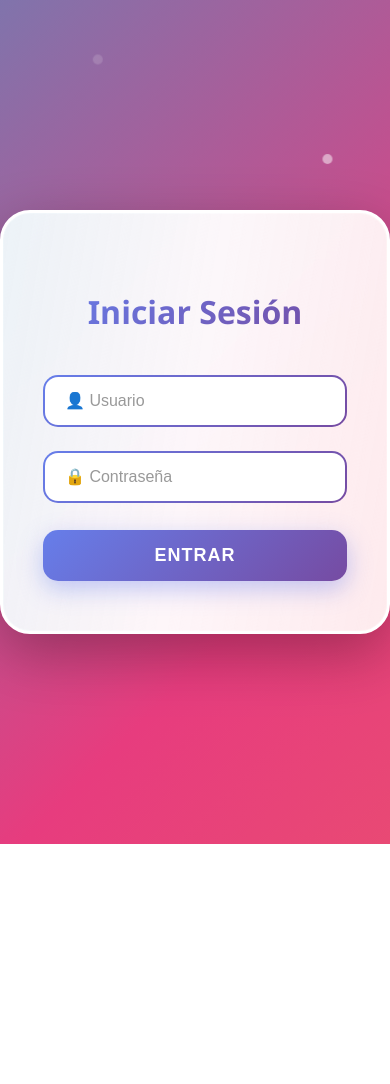
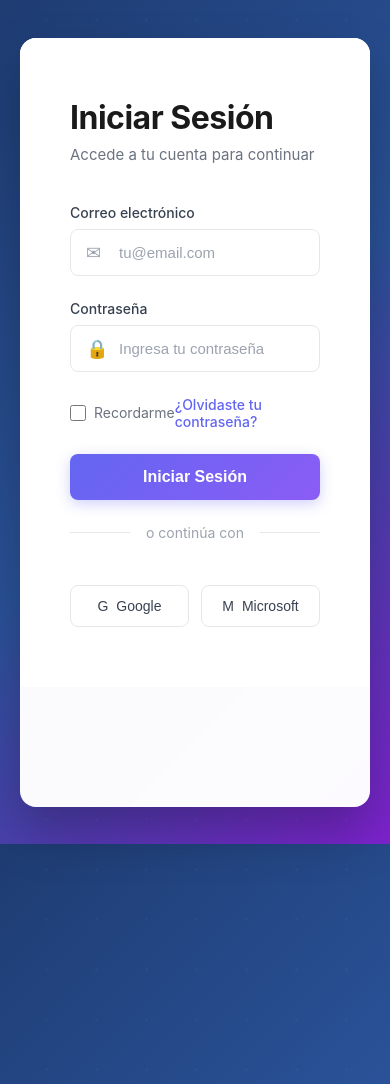
Before and after one commit to EdisonM12/Proyecto_django, a Django app: page / in a window 390 px wide; the page is wider, and only the part inside the window is pictured. Shown: the top 1084 px of that part. Before the commit the page ends 844 px from the top of that part, so only its background shows below. Run offline with Django 5.2, Linux system fonts and the light colour scheme.

Commit message:
login terminado

```diff
--- a/Proyecto/app/templates/login.html
+++ b/Proyecto/app/templates/login.html
@@ -3,352 +3,539 @@
 <head>
   <meta charset="UTF-8">
   <meta name="viewport" content="width=device-width, initial-scale=1.0">
-  <title>Login Animado</title>
+  <title>Sistema de Autenticación</title>
   <style>
+    * {
+      margin: 0;
+      padding: 0;
+      box-sizing: border-box;
+    }
+
     body {
-      background: linear-gradient(-45deg, #ee7752, #e73c7e, #23a6d5, #23d5ab);
-      background-size: 400% 400%;
+      background: linear-gradient(135deg, #1e3c72 0%, #2a5298 50%, #7e22ce 100%);
       min-height: 100vh;
       display: flex;
       justify-content: center;
       align-items: center;
-      animation: gradientBG 15s ease infinite;
-      overflow: hidden;
-      margin: 0;
-      font-family: 'Segoe UI', Tahoma, Geneva, Verdana, sans-serif;
-    }
-
-    @keyframes gradientBG {
-      0% { background-position: 0% 50%; }
-      50% { background-position: 100% 50%; }
-      100% { background-position: 0% 50%; }
-    }
-
-    /* Contenedor de texto de bienvenida */
-    .welcome-text {
-      position: absolute;
-      text-align: center;
-      animation: fadeOut 1s ease 3s forwards;
-    }
-
-    .welcome-text h1 {
-      font-size: 80px;
-      color: #fff;
-      margin: 0;
-      text-shadow: 0 0 30px rgba(255, 255, 255, 0.8),
-                   0 0 60px rgba(255, 255, 255, 0.6),
-                   0 5px 15px rgba(0, 0, 0, 0.3);
-      font-weight: 800;
-      letter-spacing: 5px;
-    }
-
-    /* Animación de cada letra con colores diferentes */
-    .welcome-text h1 span {
-      display: inline-block;
-      opacity: 0;
-      animation: letterPop 0.6s cubic-bezier(0.68, -0.55, 0.265, 1.55) forwards;
-    }
-
-    .welcome-text h1 span:nth-child(1) {
-      animation-delay: 0.1s;
-      color: #ff6b6b;
-    }
-    .welcome-text h1 span:nth-child(2) {
-      animation-delay: 0.2s;
-      color: #ffd93d;
-    }
-    .welcome-text h1 span:nth-child(3) {
-      animation-delay: 0.3s;
-      color: #6bcf7f;
-    }
-    .welcome-text h1 span:nth-child(4) {
-      animation-delay: 0.4s;
-      color: #4ecdc4;
-    }
-    .welcome-text h1 span:nth-child(5) {
-      animation-delay: 0.5s;
-      color: #45b7d1;
-    }
-    .welcome-text h1 span:nth-child(6) {
-      animation-delay: 0.6s;
-      color: #a55eea;
-    }
-    .welcome-text h1 span:nth-child(7) {
-      animation-delay: 0.7s;
-      color: #fc5c65;
-    }
-    .welcome-text h1 span:nth-child(8) {
-      animation-delay: 0.8s;
-      color: #fed330;
-    }
-    .welcome-text h1 span:nth-child(9) {
-      animation-delay: 0.9s;
-      color: #26de81;
-    }
-    .welcome-text h1 span:nth-child(10) {
-      animation-delay: 1s;
-      color: #fd79a8;
-    }
-
-    @keyframes letterPop {
-      0% {
-        opacity: 0;
-        transform: translateY(-100px) rotate(-180deg) scale(0);
-      }
-      60% {
-        transform: translateY(10px) rotate(10deg) scale(1.3);
-      }
-      100% {
-        opacity: 1;
-        transform: translateY(0) rotate(0) scale(1);
-      }
-    }
-
-    @keyframes fadeOut {
-      to {
-        opacity: 0;
-        transform: scale(1.5);
-        filter: blur(10px);
-        pointer-events: none;
-      }
-    }
-
-    /* Contenedor del login */
-    .login-container {
-      background: rgba(255, 255, 255, 0.95);
-      backdrop-filter: blur(20px);
-      -webkit-backdrop-filter: blur(20px);
-      border: 3px solid rgba(255, 255, 255, 1);
-      padding: 50px 40px;
-      border-radius: 30px;
-      box-shadow: 0 20px 60px rgba(0, 0, 0, 0.3),
-                  0 0 0 1px rgba(255, 255, 255, 0.5) inset;
-      width: 340px;
-      text-align: center;
-      opacity: 0;
-      animation: showLogin 0.8s cubic-bezier(0.68, -0.55, 0.265, 1.55) 3.5s forwards;
+      font-family: 'Inter', 'Segoe UI', system-ui, -apple-system, sans-serif;
+      padding: 20px;
       position: relative;
       overflow: hidden;
     }
 
-    /* Efecto de brillo animado en el fondo del login */
-    .login-container::before {
+    /* Efecto de fondo animado sutil */
+    body::before {
       content: '';
       position: absolute;
-      top: -50%;
-      left: -50%;
       width: 200%;
       height: 200%;
-      background: linear-gradient(
-        45deg,
-        transparent,
-        rgba(255, 107, 107, 0.1),
-        transparent,
-        rgba(69, 183, 209, 0.1),
-        transparent
-      );
-      animation: rotateBg 4s linear infinite;
-      z-index: 0;
+      background: radial-gradient(circle, rgba(255,255,255,0.05) 1px, transparent 1px);
+      background-size: 50px 50px;
+      animation: backgroundMove 20s linear infinite;
     }
 
-    @keyframes rotateBg {
-      0% { transform: rotate(0deg); }
-      100% { transform: rotate(360deg); }
+    @keyframes backgroundMove {
+      0% { transform: translate(0, 0); }
+      100% { transform: translate(50px, 50px); }
     }
 
-    .login-container > * {
+    /* Contenedor principal */
+    .auth-container {
       position: relative;
+      width: 100%;
+      max-width: 1000px;
+      height: 600px;
+      background: rgba(255, 255, 255, 0.98);
+      border-radius: 16px;
+      box-shadow: 0 25px 50px rgba(0, 0, 0, 0.25);
+      overflow: hidden;
       z-index: 1;
     }
 
-    @keyframes showLogin {
-      0% {
-        opacity: 0;
-        transform: translateY(-100px) scale(0.5) rotate(-10deg);
-      }
-      100% {
-        opacity: 1;
-        transform: translateY(0) scale(1) rotate(0deg);
-      }
+    /* Contenedores de formularios */
+    .form-container {
+      position: absolute;
+      top: 0;
+      height: 100%;
+      width: 50%;
+      padding: 60px 50px;
+      display: flex;
+      flex-direction: column;
+      justify-content: center;
+      transition: all 0.7s cubic-bezier(0.68, -0.55, 0.265, 1.55);
+      background: white;
     }
 
-    .login-container h2 {
-      margin-bottom: 30px;
-      background: linear-gradient(135deg, #667eea 0%, #764ba2 100%);
-      -webkit-background-clip: text;
-      -webkit-text-fill-color: transparent;
-      background-clip: text;
-      font-size: 32px;
-      font-weight: 800;
-      opacity: 0;
-      animation: fadeInDown 0.6s ease 4s forwards;
+    .login-container {
+      left: 0;
+      z-index: 2;
     }
 
-    @keyframes fadeInDown {
-      0% {
-        opacity: 0;
-        transform: translateY(-30px);
-      }
-      100% {
-        opacity: 1;
-        transform: translateY(0);
-      }
+    .register-container {
+      left: 0;
+      opacity: 0;
+      z-index: 1;
     }
 
-    .login-container input {
-      width: 100%;
-      padding: 15px 20px;
-      margin: 12px 0;
-      border: 2px solid transparent;
-      border-radius: 15px;
-      outline: none;
-      background: linear-gradient(white, white) padding-box,
-                  linear-gradient(135deg, #667eea, #764ba2) border-box;
-      color: #333;
-      font-size: 16px;
-      transition: all 0.3s ease;
+    .auth-container.active .login-container {
+      transform: translateX(100%);
       opacity: 0;
-      animation: slideInLeft 0.6s ease forwards;
-      box-sizing: border-box;
+    }
+
+    .auth-container.active .register-container {
+      transform: translateX(100%);
+      opacity: 1;
+      z-index: 5;
+    }
+
+    .form-header {
+      margin-bottom: 40px;
+    }
+
+    .form-header h2 {
+      font-size: 32px;
+      font-weight: 700;
+      color: #1a1a1a;
+      margin-bottom: 8px;
+      letter-spacing: -0.5px;
+    }
+
+    .form-header p {
+      color: #6b7280;
+      font-size: 15px;
+      font-weight: 400;
+    }
+
+    /* Grupos de input */
+    .input-wrapper {
+      margin-bottom: 24px;
+    }
+
+    .input-wrapper label {
+      display: block;
+      margin-bottom: 8px;
+      color: #374151;
+      font-size: 14px;
       font-weight: 500;
     }
 
-    .login-container input:nth-of-type(1) {
-      animation-delay: 4.2s;
+    .input-group {
+      position: relative;
     }
 
-    .login-container input:nth-of-type(2) {
-      animation-delay: 4.4s;
+    .input-icon {
+      position: absolute;
+      left: 16px;
+      top: 50%;
+      transform: translateY(-50%);
+      color: #9ca3af;
+      font-size: 18px;
     }
 
-    @keyframes slideInLeft {
-      0% {
-        opacity: 0;
-        transform: translateX(-50px);
-      }
-      100% {
-        opacity: 1;
-        transform: translateX(0);
-      }
+    .input-group input {
+      width: 100%;
+      padding: 14px 16px 14px 48px;
+      border: 1.5px solid #e5e7eb;
+      border-radius: 8px;
+      font-size: 15px;
+      color: #1f2937;
+      background: #ffffff;
+      transition: all 0.3s ease;
+      font-weight: 400;
     }
 
-    .login-container input::placeholder {
-      color: #999;
+    .input-group input:focus {
+      outline: none;
+      border-color: #6366f1;
+      background: #fafbff;
+      box-shadow: 0 0 0 3px rgba(99, 102, 241, 0.1);
     }
 
-    .login-container input:focus {
-      background: linear-gradient(#f8f9ff, #f8f9ff) padding-box,
-                  linear-gradient(135deg, #667eea, #764ba2) border-box;
-      transform: translateY(-3px);
-      box-shadow: 0 8px 25px rgba(102, 126, 234, 0.3);
+    .input-group input::placeholder {
+      color: #9ca3af;
     }
 
-    .login-container button {
+    /* Opciones adicionales */
+    .form-options {
+      display: flex;
+      justify-content: space-between;
+      align-items: center;
+      margin-bottom: 24px;
+      font-size: 14px;
+    }
+
+    .remember-me {
+      display: flex;
+      align-items: center;
+      gap: 8px;
+      color: #6b7280;
+    }
+
+    .remember-me input[type="checkbox"] {
+      width: 16px;
+      height: 16px;
+      cursor: pointer;
+    }
+
+    .forgot-link {
+      color: #6366f1;
+      text-decoration: none;
+      font-weight: 500;
+      transition: color 0.3s;
+    }
+
+    .forgot-link:hover {
+      color: #4f46e5;
+    }
+
+    /* Botones */
+    .btn-primary {
       width: 100%;
-      padding: 15px;
-      margin-top: 15px;
+      padding: 14px;
+      background: linear-gradient(135deg, #6366f1 0%, #8b5cf6 100%);
+      color: white;
       border: none;
-      background: linear-gradient(135deg, #667eea 0%, #764ba2 100%);
-      color: white;
-      font-size: 18px;
-      font-weight: 700;
-      border-radius: 15px;
+      border-radius: 8px;
+      font-size: 16px;
+      font-weight: 600;
       cursor: pointer;
       transition: all 0.3s ease;
-      box-shadow: 0 8px 25px rgba(102, 126, 234, 0.4);
-      opacity: 0;
-      animation: bounceIn 0.8s ease 4.6s forwards;
-      text-transform: uppercase;
-      letter-spacing: 1px;
+      box-shadow: 0 4px 14px rgba(99, 102, 241, 0.3);
     }
 
-    @keyframes bounceIn {
-      0% {
-        opacity: 0;
-        transform: scale(0.3) translateY(50px);
-      }
-      50% {
-        transform: scale(1.1);
-      }
-      70% {
-        transform: scale(0.95);
-      }
-      100% {
-        opacity: 1;
-        transform: scale(1) translateY(0);
-      }
+    .btn-primary:hover {
+      transform: translateY(-2px);
+      box-shadow: 0 6px 20px rgba(99, 102, 241, 0.4);
     }
 
-    .login-container button:hover {
-      background: linear-gradient(135deg, #764ba2 0%, #667eea 100%);
-      transform: translateY(-5px);
-      box-shadow: 0 12px 35px rgba(102, 126, 234, 0.6);
+    .btn-primary:active {
+      transform: translateY(0);
     }
 
-    .login-container button:active {
-      transform: translateY(-2px);
+    /* Separador */
+    .divider {
+      display: flex;
+      align-items: center;
+      margin: 24px 0;
+      color: #9ca3af;
+      font-size: 14px;
     }
 
-    /* Partículas decorativas */
-    .particle {
-      position: absolute;
-      width: 10px;
-      height: 10px;
-      background: rgba(255, 255, 255, 0.5);
-      border-radius: 50%;
-      pointer-events: none;
-      animation: float 6s infinite;
+    .divider::before,
+    .divider::after {
+      content: '';
+      flex: 1;
+      height: 1px;
+      background: #e5e7eb;
     }
 
-    .particle:nth-child(1) {
-      top: 10%;
-      left: 20%;
-      animation-delay: 0s;
+    .divider span {
+      padding: 0 16px;
     }
 
-    .particle:nth-child(2) {
-      top: 60%;
-      left: 80%;
-      animation-delay: 2s;
+    /* Botones sociales */
+    .social-buttons {
+      display: flex;
+      gap: 12px;
+      margin-top: 20px;
     }
 
-    .particle:nth-child(3) {
-      top: 30%;
-      left: 70%;
-      animation-delay: 4s;
+    .btn-social {
+      flex: 1;
+      padding: 12px;
+      border: 1.5px solid #e5e7eb;
+      background: white;
+      border-radius: 8px;
+      font-size: 14px;
+      font-weight: 500;
+      color: #374151;
+      cursor: pointer;
+      transition: all 0.3s ease;
+      display: flex;
+      align-items: center;
+      justify-content: center;
+      gap: 8px;
     }
 
-    @keyframes float {
-      0%, 100% {
-        transform: translateY(0) translateX(0);
+    .btn-social:hover {
+      background: #f9fafb;
+      border-color: #d1d5db;
+    }
+
+    /* Panel Overlay */
+    .overlay-container {
+      position: absolute;
+      top: 0;
+      left: 50%;
+      width: 50%;
+      height: 100%;
+      overflow: hidden;
+      transition: transform 0.7s cubic-bezier(0.68, -0.55, 0.265, 1.55);
+      z-index: 100;
+    }
+
+    .auth-container.active .overlay-container {
+      transform: translateX(-100%);
+    }
+
+    .overlay {
+      background: linear-gradient(135deg, #1e3c72 0%, #2a5298 50%, #7e22ce 100%);
+      color: white;
+      position: relative;
+      left: -100%;
+      height: 100%;
+      width: 200%;
+      transform: translateX(0);
+      transition: transform 0.7s cubic-bezier(0.68, -0.55, 0.265, 1.55);
+    }
+
+    .auth-container.active .overlay {
+      transform: translateX(50%);
+    }
+
+    .overlay-panel {
+      position: absolute;
+      display: flex;
+      flex-direction: column;
+      justify-content: center;
+      align-items: center;
+      padding: 60px 50px;
+      text-align: center;
+      top: 0;
+      height: 100%;
+      width: 50%;
+      transform: translateX(0);
+      transition: transform 0.7s cubic-bezier(0.68, -0.55, 0.265, 1.55);
+    }
+
+    .overlay-left {
+      transform: translateX(-20%);
+    }
+
+    .auth-container.active .overlay-left {
+      transform: translateX(0);
+    }
+
+    .overlay-right {
+      right: 0;
+      transform: translateX(0);
+    }
+
+    .auth-container.active .overlay-right {
+      transform: translateX(20%);
+    }
+
+    .overlay-panel h2 {
+      font-size: 32px;
+      font-weight: 700;
+      margin-bottom: 16px;
+      letter-spacing: -0.5px;
+    }
+
+    .overlay-panel p {
+      color: rgba(255, 255, 255, 0.9);
+      margin-bottom: 32px;
+      font-size: 15px;
+      line-height: 1.6;
+      max-width: 320px;
+    }
+
+    .overlay-icon {
+      width: 80px;
+      height: 80px;
+      background: rgba(255, 255, 255, 0.1);
+      border-radius: 50%;
+      display: flex;
+      align-items: center;
+      justify-content: center;
+      margin-bottom: 24px;
+      font-size: 32px;
+      backdrop-filter: blur(10px);
+    }
+
+    .btn-ghost {
+      padding: 14px 40px;
+      background: transparent;
+      border: 2px solid white;
+      color: white;
+      border-radius: 8px;
+      font-size: 15px;
+      font-weight: 600;
+      cursor: pointer;
+      transition: all 0.3s ease;
+    }
+
+    .btn-ghost:hover {
+      background: white;
+      color: #6366f1;
+      transform: translateY(-2px);
+      box-shadow: 0 8px 20px rgba(0, 0, 0, 0.15);
+    }
+
+    /* Responsive */
+    @media (max-width: 968px) {
+      .auth-container {
+        flex-direction: column;
+        height: auto;
+        max-width: 450px;
+      }
+
+      .form-container,
+      .overlay-container {
+        width: 100%;
+        position: relative;
+      }
+
+      .overlay-container {
+        display: none;
+      }
+
+      .register-container {
+        position: relative;
+        transform: none;
         opacity: 0;
+        height: 0;
+        overflow: hidden;
       }
-      50% {
-        transform: translateY(-100px) translateX(50px);
+
+      .auth-container.active .register-container {
         opacity: 1;
+        height: auto;
+      }
+
+      .login-container {
+        position: relative;
+      }
+
+      .auth-container.active .login-container {
+        display: none;
       }
     }
   </style>
 </head>
 <body>
-  <!-- Partículas decorativas -->
-  <div class="particle"></div>
-  <div class="particle"></div>
-  <div class="particle"></div>
+  <div class="auth-container" id="authContainer">
+    <!-- Formulario de Login -->
+    <div class="form-container login-container">
+      <div class="form-header">
+        <h2>Iniciar Sesión</h2>
+        <p>Accede a tu cuenta para continuar</p>
+      </div>
 
-  <!-- Texto de bienvenida -->
-  <div class="welcome-text">
-    <h1>
-      <span>B</span><span>i</span><span>e</span><span>n</span><span>v</span><span>e</span><span>n</span><span>i</span><span>d</span><span>o</span>
-    </h1>
+      <div class="input-wrapper">
+        <label>Correo electrónico</label>
+        <div class="input-group">
+          <span class="input-icon">✉</span>
+          <input type="email" placeholder="tu@email.com" required>
+        </div>
+      </div>
+
+      <div class="input-wrapper">
+        <label>Contraseña</label>
+        <div class="input-group">
+          <span class="input-icon">🔒</span>
+          <input type="password" placeholder="Ingresa tu contraseña" required>
+        </div>
+      </div>
+
+      <div class="form-options">
+        <label class="remember-me">
+          <input type="checkbox">
+          <span>Recordarme</span>
+        </label>
+        <a href="#" class="forgot-link">¿Olvidaste tu contraseña?</a>
+      </div>
+
+      <button class="btn-primary">Iniciar Sesión</button>
+
+      <div class="divider">
+        <span>o continúa con</span>
+      </div>
+
+      <div class="social-buttons">
+        <button class="btn-social">
+          <span>G</span> Google
+        </button>
+        <button class="btn-social">
+          <span>M</span> Microsoft
+        </button>
+      </div>
+    </div>
+
+    <!-- Formulario de Registro -->
+    <div class="form-container register-container">
+      <div class="form-header">
+        <h2>Crear Cuenta</h2>
+        <p>Completa el formulario para registrarte</p>
+      </div>
+
+      <div class="input-wrapper">
+        <label>Nombre completo</label>
+        <div class="input-group">
+          <span class="input-icon">👤</span>
+          <input type="text" placeholder="Juan Pérez" required>
+        </div>
+      </div>
+
+      <div class="input-wrapper">
+        <label>Correo electrónico</label>
+        <div class="input-group">
+          <span class="input-icon">✉</span>
+          <input type="email" placeholder="tu@email.com" required>
+        </div>
+      </div>
+
+      <div class="input-wrapper">
+        <label>Contraseña</label>
+        <div class="input-group">
+          <span class="input-icon">🔒</span>
+          <input type="password" placeholder="Mínimo 8 caracteres" required>
+        </div>
+      </div>
+
+      <div class="input-wrapper">
+        <label>Confirmar contraseña</label>
+        <div class="input-group">
+          <span class="input-icon">🔒</span>
+          <input type="password" placeholder="Repite tu contraseña" required>
+        </div>
+      </div>
+
+      <button class="btn-primary">Crear Cuenta</button>
+    </div>
+
+    <!-- Panel Overlay -->
+    <div class="overlay-container">
+      <div class="overlay">
+        <div class="overlay-panel overlay-left">
+          <div class="overlay-icon">👋</div>
+          <h2>¡Bienvenido de vuelta!</h2>
+          <p>Para mantenerte conectado con nosotros, inicia sesión con tu información personal</p>
+          <button class="btn-ghost" id="signIn">Iniciar Sesión</button>
+        </div>
+
+        <div class="overlay-panel overlay-right">
+          <div class="overlay-icon">🚀</div>
+          <h2>¡Hola, Amigo!</h2>
+          <p>Ingresa tus datos personales y comienza tu viaje con nosotros</p>
+          <button class="btn-ghost" id="signUp">Registrarse</button>
+        </div>
+      </div>
+    </div>
   </div>
 
-  <!-- Formulario de login -->
-  <div class="login-container">
-    <h2>Iniciar Sesión</h2>
-    <input type="text" placeholder="👤 Usuario">
-    <input type="password" placeholder="🔒 Contraseña">
-    <button>Entrar</button>
-  </div>
+  <script>
+    const signUpButton = document.getElementById('signUp');
+    const signInButton = document.getElementById('signIn');
+    const container = document.getElementById('authContainer');
+
+    signUpButton.addEventListener('click', () => {
+      container.classList.add('active');
+    });
+
+    signInButton.addEventListener('click', () => {
+      container.classList.remove('active');
+    });
+  </script>
 </body>
 </html>
```
